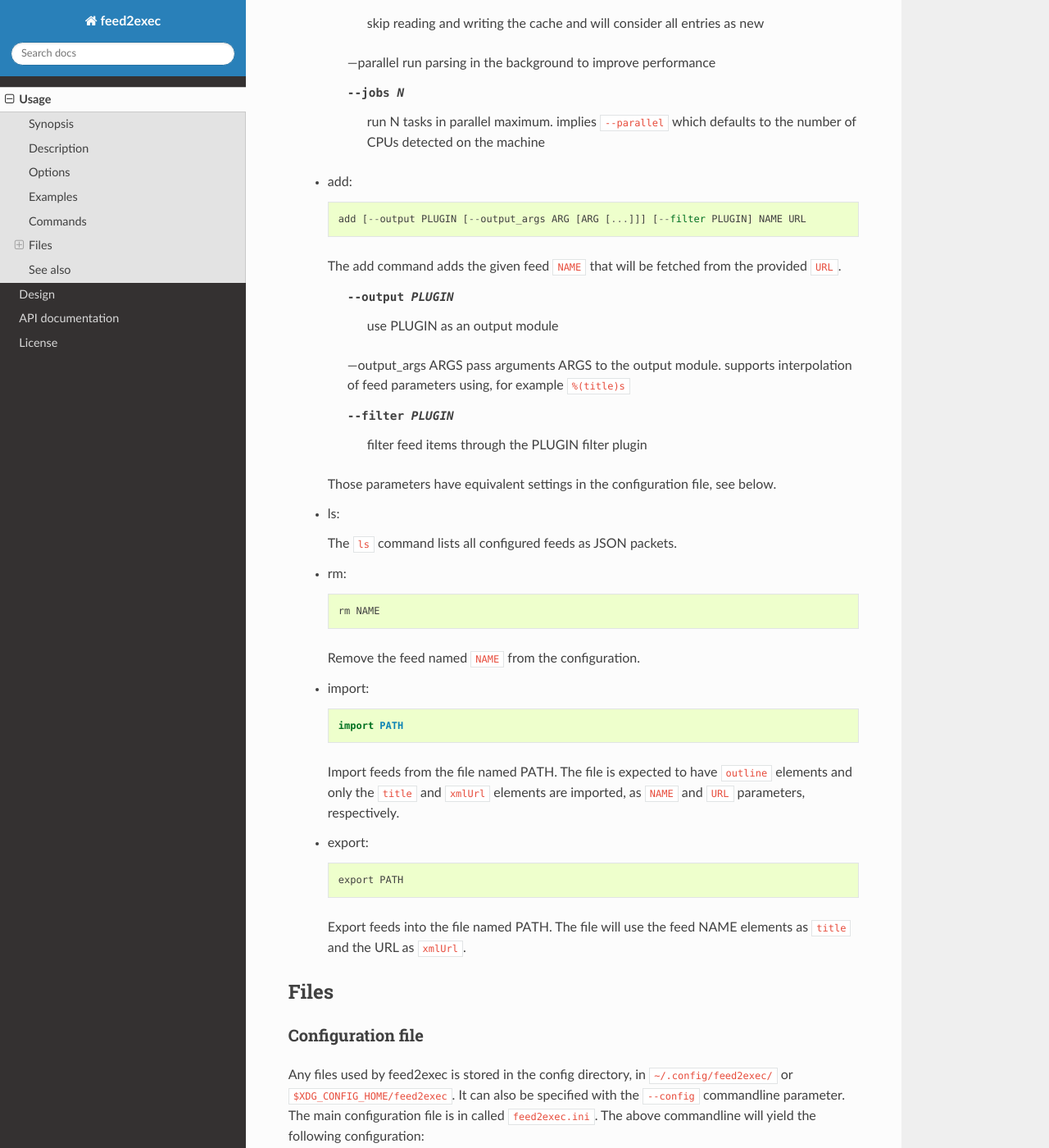
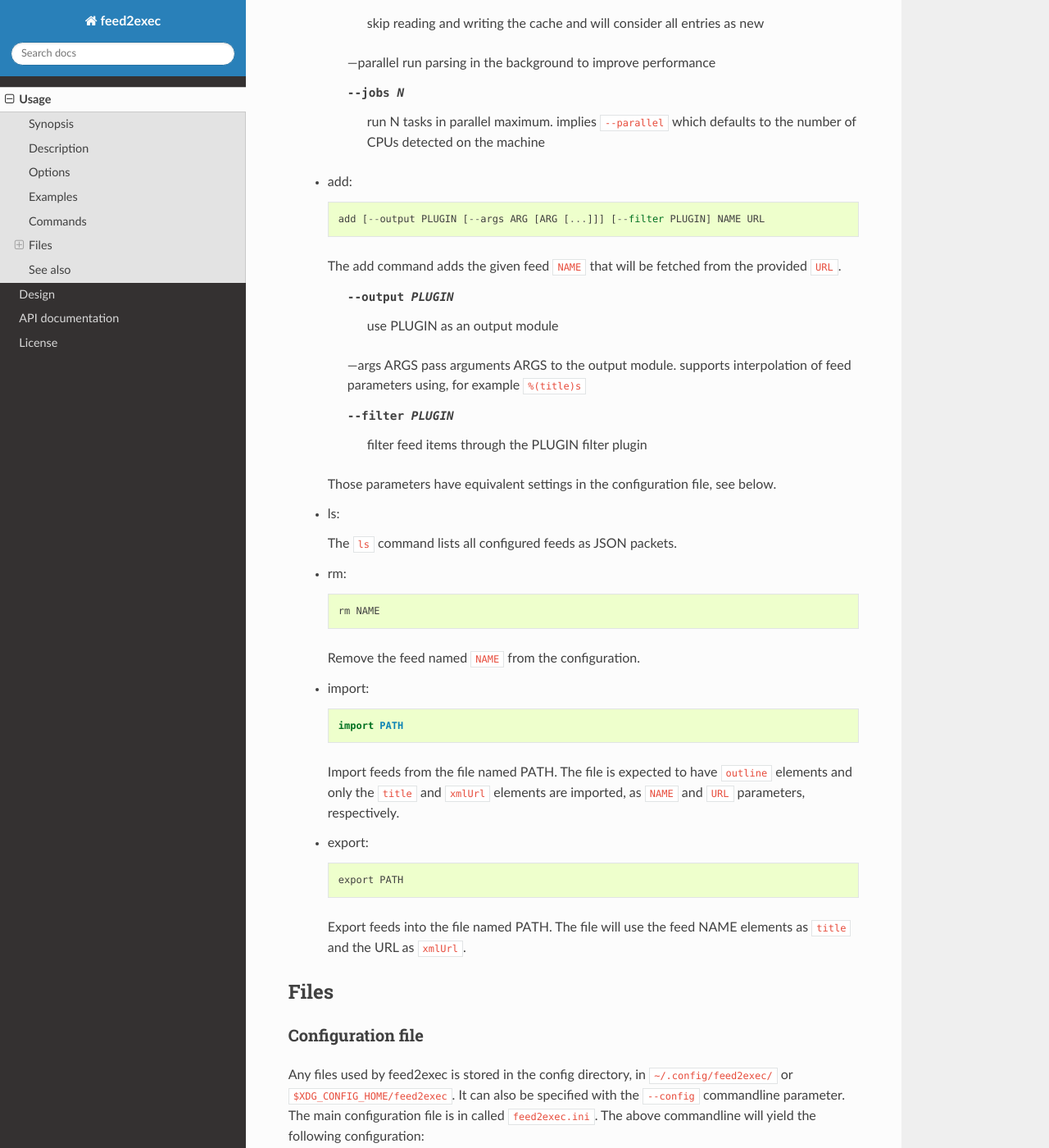
Before and after one commit to timb-machine-mirrors/anarcat-feed2exec, a Sphinx documentation site: the page built from doc/usage.rst, in a window 1280 px wide and 1400 px high, scrolled down 1433 px. Shown: the whole window at 82% size. Built offline with Sphinx 7.4.7 and the Read the Docs theme 2.0.0, drawn with Linux system fonts in a browser that asks for light colours; the version number could not be read and is left out; some of the changed text lies outside the part shown.

Commit message:
rename --output_args to --args
less noisy and then we may reuse it for other plugins

```diff
--- a/README.rst
+++ b/README.rst
@@ -26,7 +26,7 @@
 
   [DEFAULT]
   output = feed2exec.plugins.maildir
-  output_args = '~/Maildir'
+  args = '~/Maildir'
   filter = feed2exec.plugins.html2text
 
   [NASA breaking news]
--- a/doc/usage.rst
+++ b/doc/usage.rst
@@ -27,11 +27,11 @@
 
 Saving feed items to a Maildir folder::
 
-  feed2exec add "NASA breaking news" https://www.nasa.gov/rss/dyn/breaking_news.rss --output feed2exec.plugins.maildir --output_args /home/anarcat/Maildir/ --filter feed2exec.plugins.html2text feed2exec fetch
+  feed2exec add "NASA breaking news" https://www.nasa.gov/rss/dyn/breaking_news.rss --output feed2exec.plugins.maildir --args /home/anarcat/Maildir/ --filter feed2exec.plugins.html2text feed2exec fetch
 
 Show feed contents::
 
-  feed2exec add "NASA breaking news" https://www.nasa.gov/rss/dyn/breaking_news.rss --output feed2exec.plugins.echo --output_args "%(title)s %(link)s"
+  feed2exec add "NASA breaking news" https://www.nasa.gov/rss/dyn/breaking_news.rss --output feed2exec.plugins.echo --args "%(title)s %(link)s"
   feed2exec fetch
 
 Commands
@@ -56,14 +56,14 @@
 
  * add::
 
-     add [--output PLUGIN [--output_args ARG [ARG [...]]] [--filter PLUGIN] NAME URL
+     add [--output PLUGIN [--args ARG [ARG [...]]] [--filter PLUGIN] NAME URL
 
    The add command adds the given feed ``NAME`` that will be fetched
    from the provided ``URL``.
 
        --output PLUGIN     use PLUGIN as an output module
 
-       --output_args ARGS  pass arguments ARGS to the output
+       --args ARGS  pass arguments ARGS to the output
                            module. supports interpolation of feed
                            parameters using, for example ``%(title)s``
 
@@ -113,7 +113,7 @@
   [NASA breaking news]
   url = https://www.nasa.gov/rss/dyn/breaking_news.rss
   output = feed2exec.plugins.echo
-  output_args = %(title)s %(link)s
+  args = %(title)s %(link)s
 
 Naturally, those settings can be changed directly in the config
 file. Note that there is a ``[DEFAULT]`` section that can be used to
@@ -122,7 +122,7 @@
 
   [DEFAULT]
   output = feed2exec.plugins.maildir
-  output_args = /home/anarcat/Maildir/
+  args = /home/anarcat/Maildir/
   filter = feed2exec.plugins.html2text
 
 This way individual feeds do not need to be indivudually configured.
@@ -141,9 +141,9 @@
       Output plugin to use. Equivalent to the ``--output`` option in
       the ``add`` command.
 
-  output_args
+  args
       Arguments to pass to the output plugin. Equivalent to the
-      ``--output_args`` option in the ``add`` command.
+      ``--args`` option in the ``add`` command.
 
   filter
       Filter plugin to use. Equivalent to the ``--filter`` option in
```
Also changed, not shown: 6 other files.
